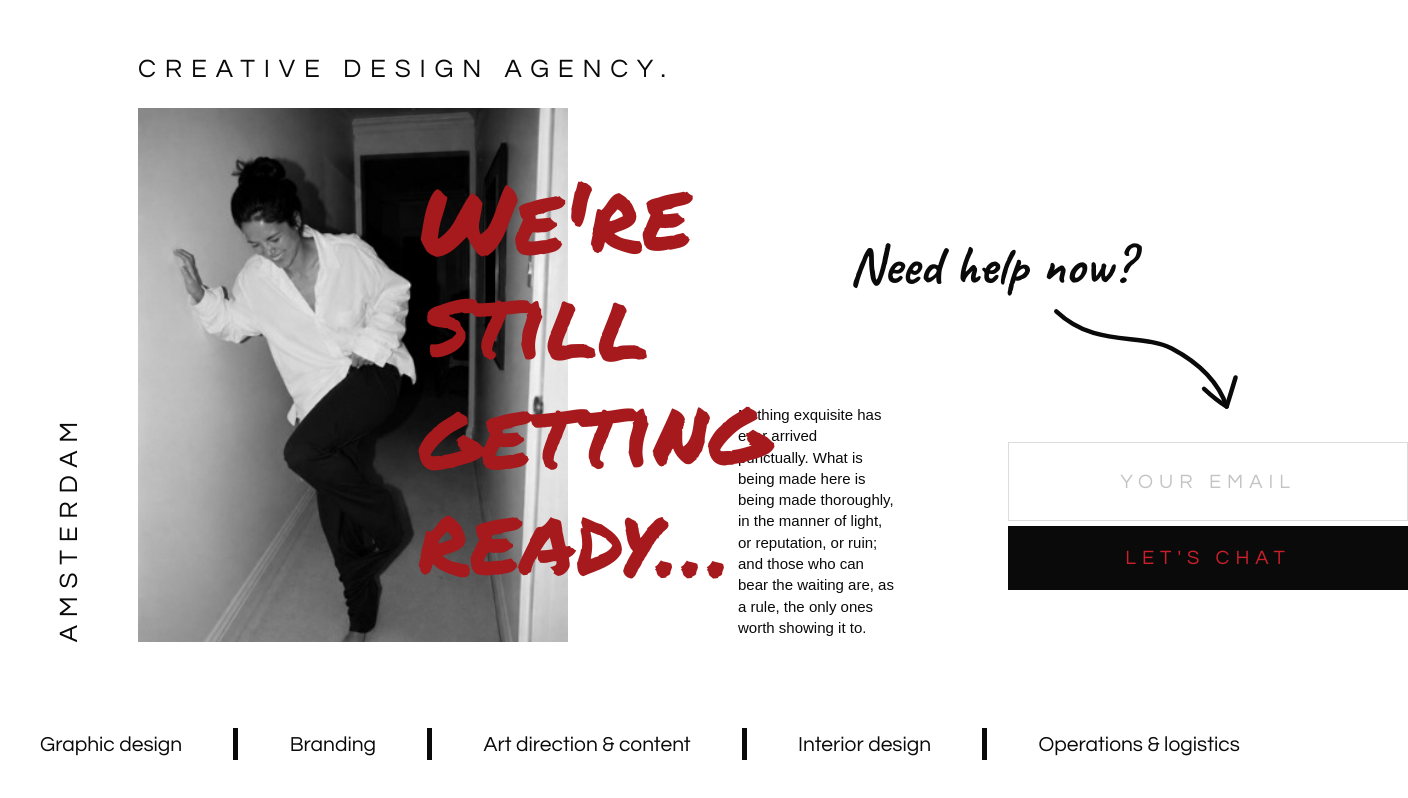
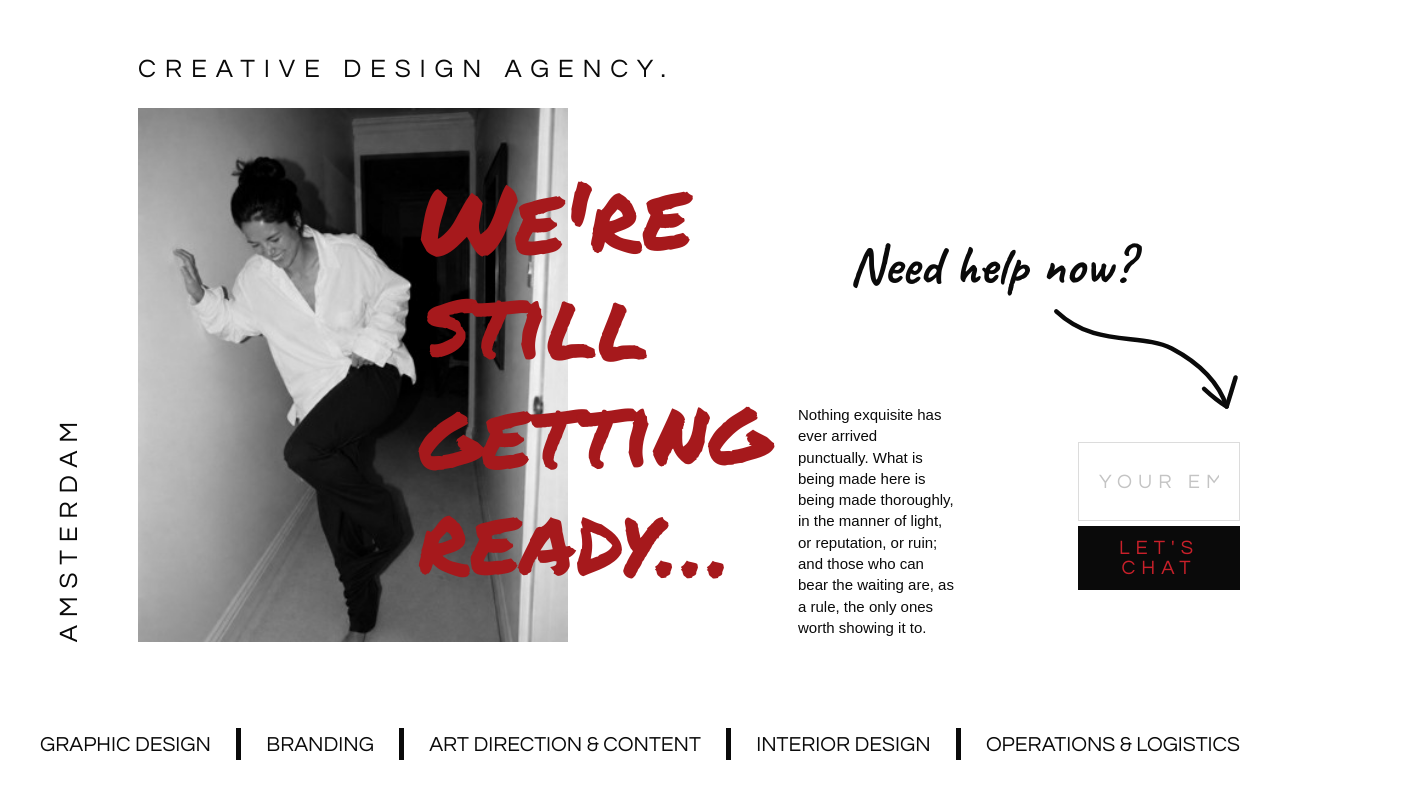
Before and after one commit to leslayereddesign/leslayeredstudio, a plain HTML site: page index.html in a window 1280 px wide. Shown: the whole page, 1408 px wide, since content can reach past the window. Drawn offline with Linux system fonts and the light colour scheme; a web font is replaced by a local one.

Commit message:
Update index.html

```diff
--- a/index.html
+++ b/index.html
@@ -64,7 +64,7 @@ body{
 
 .layout{
   display:grid;
-  grid-template-columns: 58px var(--photo-w) 360px minmax(0,1fr);
+  grid-template-columns: 58px var(--photo-w) 430px minmax(0,1fr);
   column-gap:40px;
   align-items:start;
 }
@@ -117,7 +117,7 @@ body{
 .blurb{
   width:fit-content;
   max-width:100%;
-  margin:296px 0 0 130px;    /* pushes it down and across into place */
+  margin:296px 0 0 190px;    /* pushes it down and clear of the red writing */
   font-family:var(--body);
   font-size:15px;
   line-height:1.42;
@@ -131,7 +131,7 @@ body{
 .ask{
   position:absolute;
   top:130px;
-  left:-159px;               /* sits further left than the box, as in the layout */
+  left:-229px;               /* sits further left than the box, as in the layout */
   width:470px;
 }
 .ask p{
@@ -143,7 +143,7 @@ body{
 }
 .ask svg{ display:block; width:210px; height:150px; margin:0 0 0 200px; }
 
-.signup{ width:400px; margin-left:auto; padding-top:334px; }
+.signup{ width:100%; max-width:400px; margin-left:auto; padding-top:334px; }
 
 .signup input{
   display:block;
@@ -206,6 +206,7 @@ body{
   margin:0 auto;
   padding:0 40px 40px;
   font-size:21px;
+  text-transform:uppercase;
 }
 .services i{
   display:block;
@@ -220,7 +221,7 @@ body{
    ============================================================ */
 @media (max-width:1200px){
   .layout{ grid-template-columns:44px var(--photo-w) minmax(0,1fr); }
-  .blurb{ margin:296px 0 0 60px; }
+  .blurb{ margin:296px 0 0 240px; }
   .cta{ grid-column:1 / -1; margin-top:60px; }
   .ask{ position:static; width:auto; }
   .ask svg{ margin-left:120px; }
@@ -276,7 +277,7 @@ body{
   .cta{ margin-top:20px; }
   .ask{ position:static; width:auto; }
   .ask p{ font-size:30px; }
-  .ask svg{ display:block; width:150px; height:92px; margin:2px 0 0 100px; }
+  .ask svg{ display:block; width:110px; height:68px; margin:2px 0 0 45px; }
 
   .signup{ width:69%; margin-left:0; padding-top:4px; }
   .signup input{ height:58px; padding:0 10px; font-size:15px; letter-spacing:.24em; }
```
